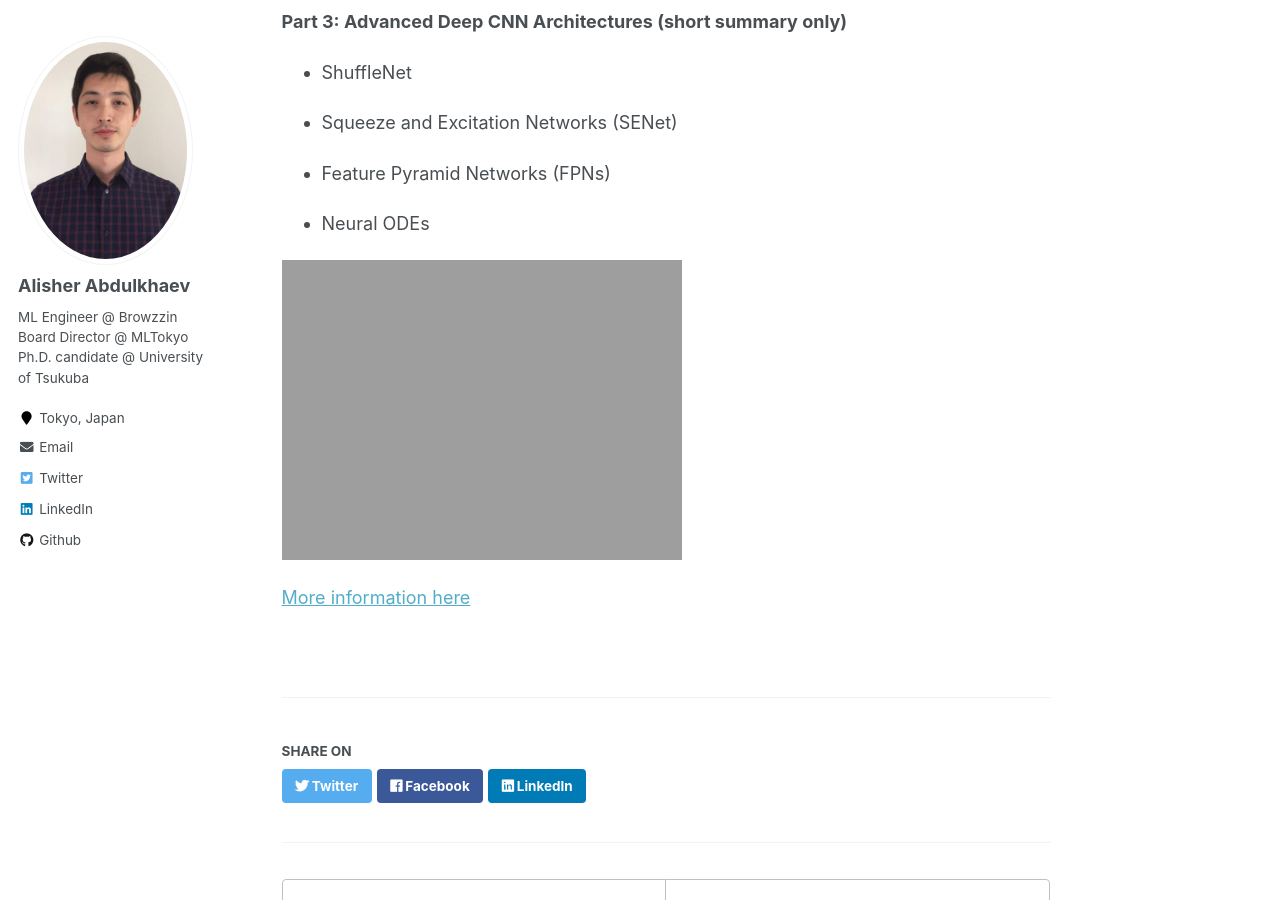
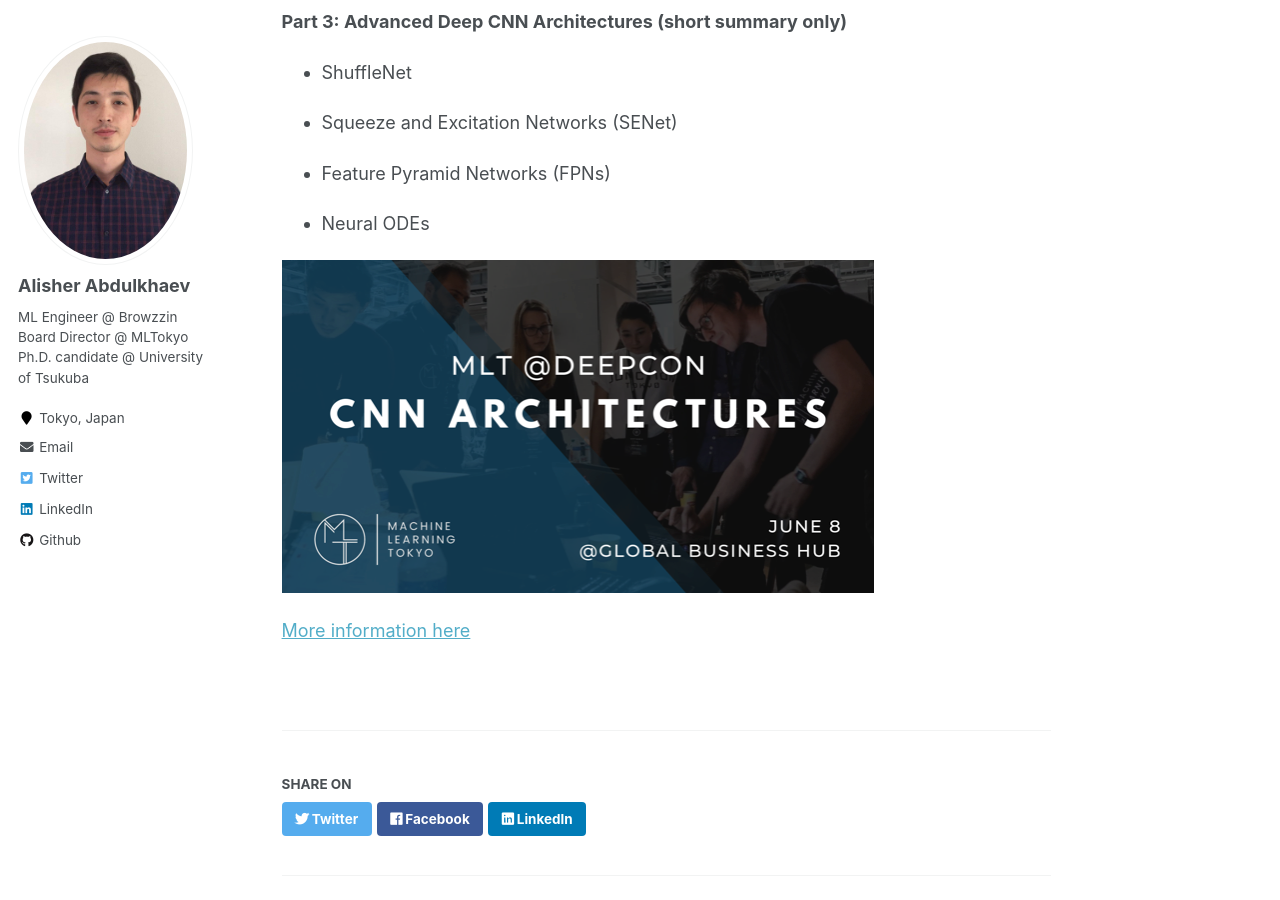
Before and after one commit to vivek37373/alisher-ai.github.io, a Jekyll site: the page built from _talks/2019-06-08-workshop-5.md, in a window 1280 px wide and 900 px high, scrolled down 737 px. Built offline with Jekyll 4.4.1, drawn with Linux system fonts in a browser that asks for light colours.

Commit message:
Update 2019-06-08-workshop-5.md

```diff
--- a/_talks/2019-06-08-workshop-5.md
+++ b/_talks/2019-06-08-workshop-5.md
@@ -39,6 +39,6 @@ __Part 3: Advanced Deep CNN Architectures (short summary only)__
 - Neural ODEs
 
 
-![Learning in Deep Networks](https://alisher-ai.github.io/files/19-06-08-workshop-5.png)
+![Learning in Deep Networks](https://alisher-ai.github.io/files/2019-06-08-workshop-5.png)
 
 [More information here](https://www.meetup.com/Machine-Learning-Tokyo/events/261792822/)
```
